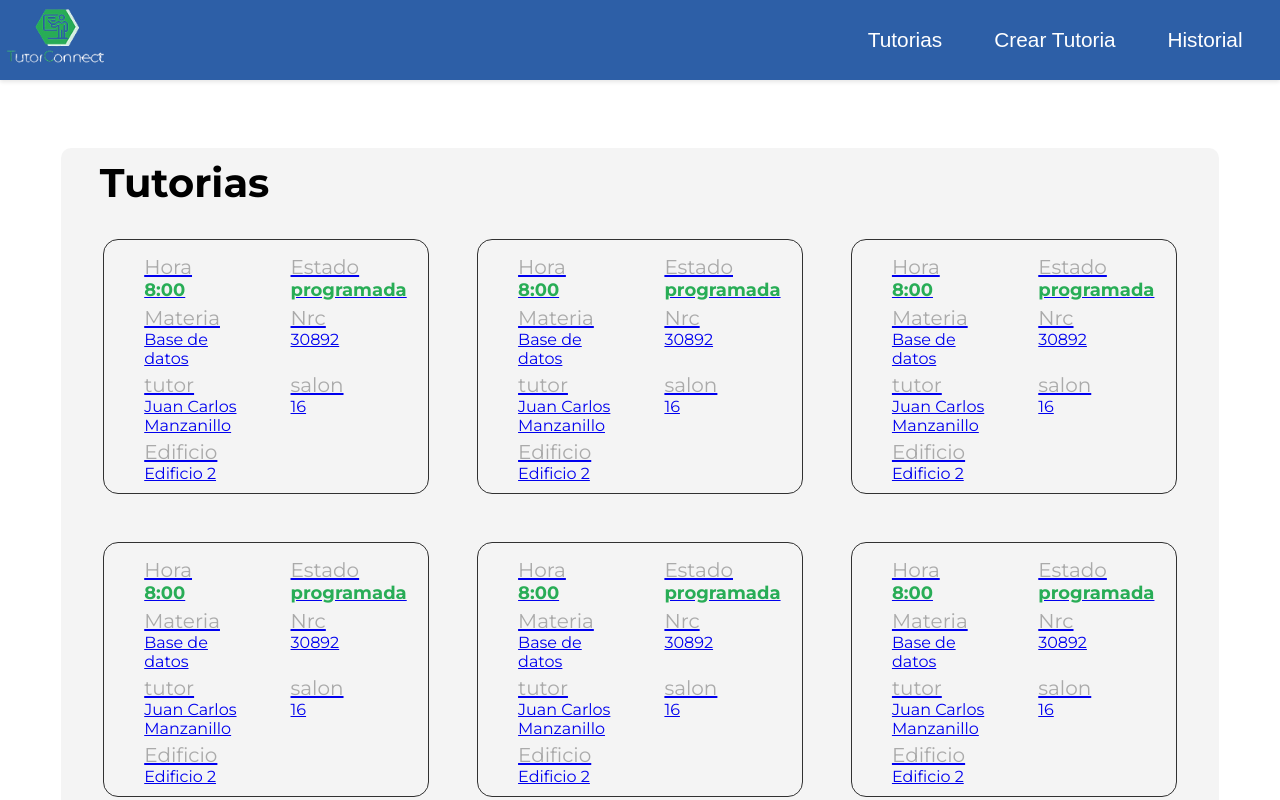
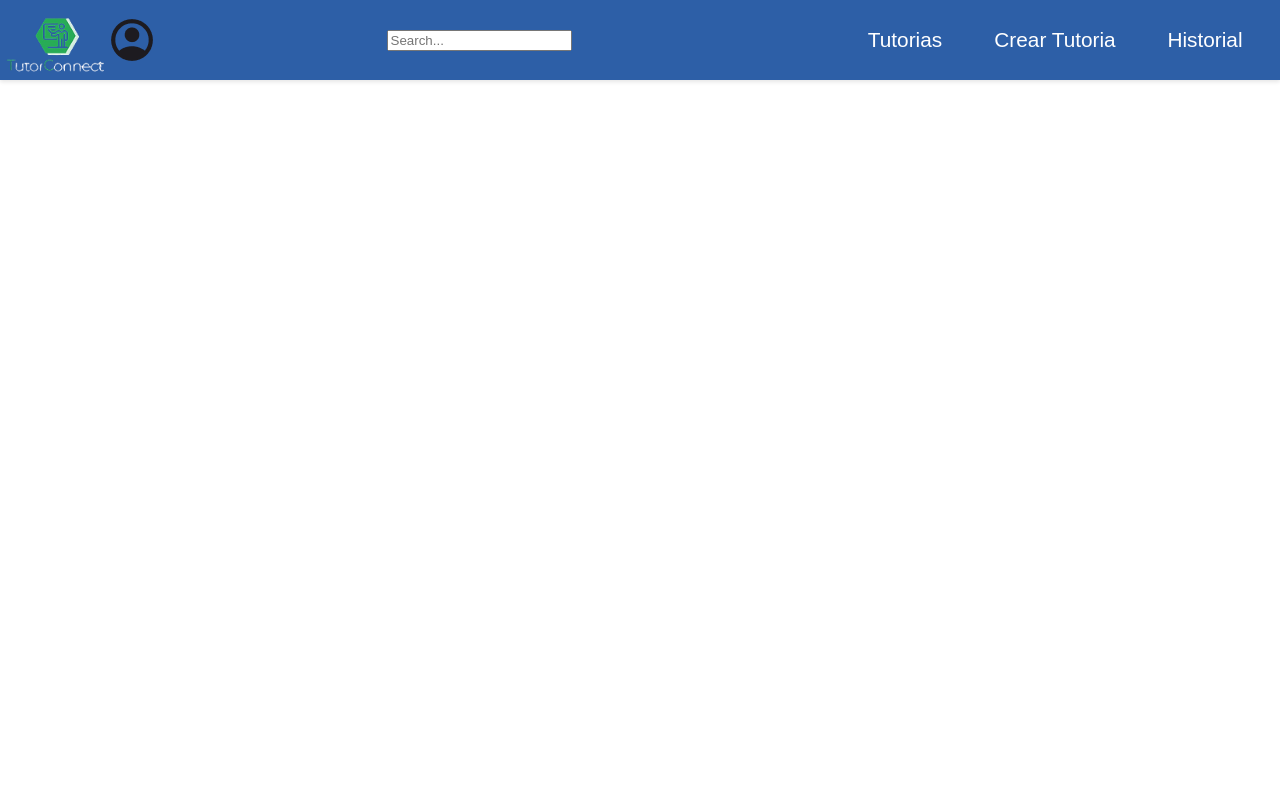
Before and after one commit to LuisAngel832/SistemaDeTutorias, a React (Vite) app: page / in a window 1280 px wide. Shown: the top 800 px of the page. Built offline with nearby package versions, Linux system fonts and the light colour scheme.

Commit message:
Actualizacion de la paguina de tutorados

```diff
--- a/src/App.jsx
+++ b/src/App.jsx
@@ -1,10 +1,9 @@
 import AppRouter from './Routes/AppRouter';
+import  HomeT  from './pages/Tutorado/HomeT/HomeT';
 
 const App = () => {
   return (
-    <>
-      <AppRouter />
-    </>
+    <HomeT/>
   );
 };
 
--- a/src/assets/css/components/header.css
+++ b/src/assets/css/components/header.css
@@ -51,3 +51,15 @@
 .header-buttons button:hover{
     background-color: #28AD56;
 }
+
+/*------------------estilos de  los tutorados-------------------------*/
+ .img-container{
+    display: flex;
+    align-items: center;
+    width: 10%;
+    justify-content: space-between;
+ }
+
+ .img-container .header-logo{
+  transform: translateY(24px);
+ }
--- /dev/null
+++ b/src/components/Tutorado/HeaderT.jsx
@@ -0,0 +1,27 @@
+import logo from '../../assets/img/logo-header.png';
+import icon from  './../../assets/img/icon-perfil.png'
+import '../../assets/css/components/header.css';
+import { Link } from 'react-router-dom';
+import Search from './search';
+
+const HeaderT  = () => {
+  return (
+    <header className="header">
+      <div className="header-content">
+        <div className="img-container">
+        <Link to='/'><img src={logo} alt="logo" className="header-logo" /></Link>
+        <img src={icon} alt="" />
+      </div>
+      <Search />
+
+        <div className='header-buttons'>
+            <Link to='/'><button>Tutorias</button></Link>
+            <Link to='crear-tutoria'><button>Crear Tutoria</button></Link>
+            <button>Historial</button>
+        </div>
+      </div>
+    </header>
+  );
+}
+
+export default HeaderT;
--- /dev/null
+++ b/src/components/Tutorado/search.jsx
@@ -0,0 +1,13 @@
+const Search = () => {
+  return (
+    <div className="flex items-center justify-center w-full">
+      <input
+        type="text"
+        placeholder="Search..."
+        className="w-1/2 p-2 border border-gray-300 rounded"
+      />
+    </div>
+  );
+}
+
+export default Search;
--- a/src/pages/Tutor/InfoTutoria/InfoTutoria.jsx
+++ b/src/pages/Tutor/InfoTutoria/InfoTutoria.jsx
@@ -15,7 +15,7 @@ const InfoTutoria = () => {
               <h1>¿Finalizar Tutoria?</h1>
               <div className="buttons">
                 <ButtonTrue text="Cancelar Tutoria" type={false} />
-                <ButtonTrue text="Regresar" type={true} />
+                <ButtonTrue text="Regresar" type={true} onClick={()=>{setCancelarTutoria(!cancelarTutoria)}} />
               </div>
             </div>
           </section>
@@ -59,7 +59,7 @@ const InfoTutoria = () => {
           <input className="info-tutoria-input" type="text" name="salon" />
         </form>
         <div className="info-tutoria-buttons">
-          <ButtonTrue type={false} text="Cancelar Tutoria" />
+          <ButtonTrue type={false} text="Cancelar Tutoria" onClick={() => setCancelarTutoria(!cancelarTutoria)}/>
           <ButtonTrue type={true} text="Actualizar" />
         </div>
       </div>
--- /dev/null
+++ b/src/pages/Tutorado/HomeT/HomeT.jsx
@@ -0,0 +1,9 @@
+import HeaderT from "../../../components/Tutorado/HeaderT";
+
+const HomeT = () => {
+  return (
+    <HeaderT/>
+  );
+}
+
+export default HomeT;
```
Also changed, not shown: src/assets/img/icon-perfil.png (added).
